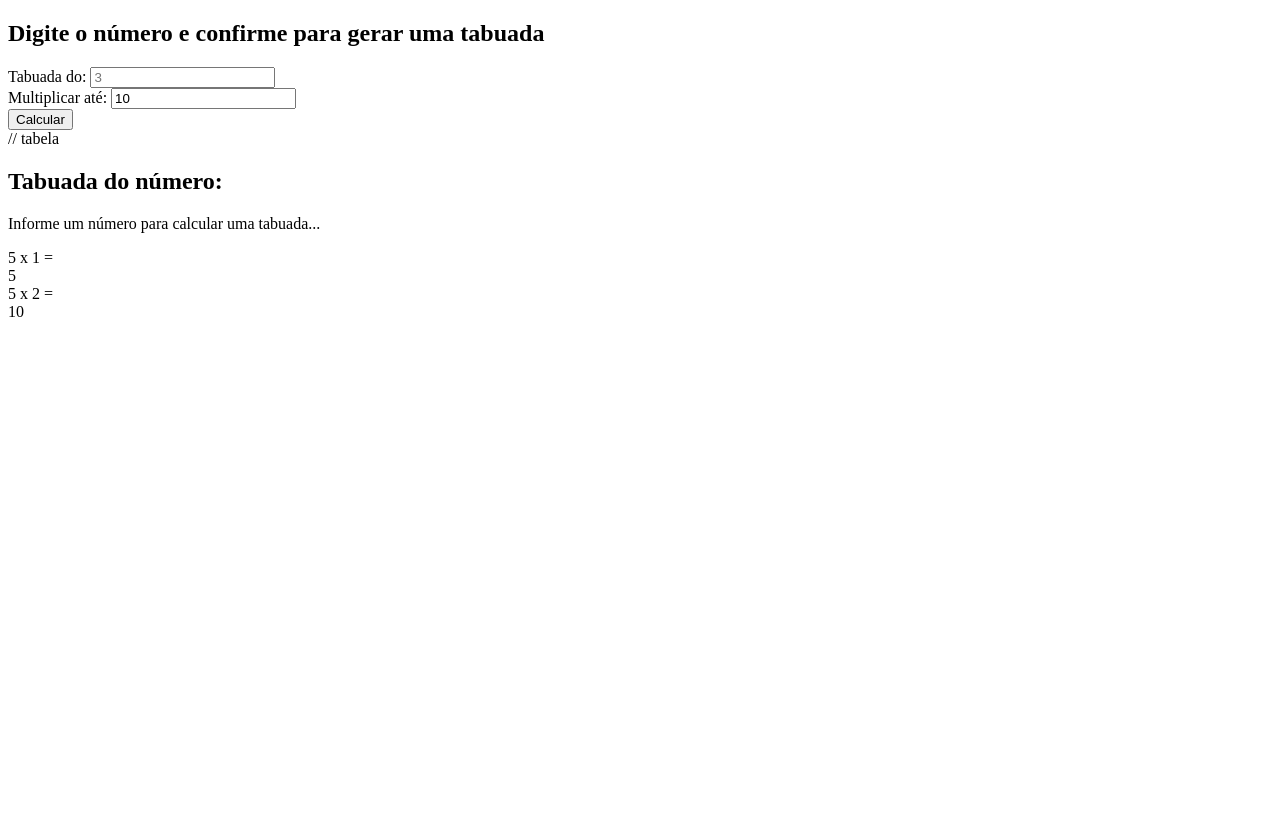
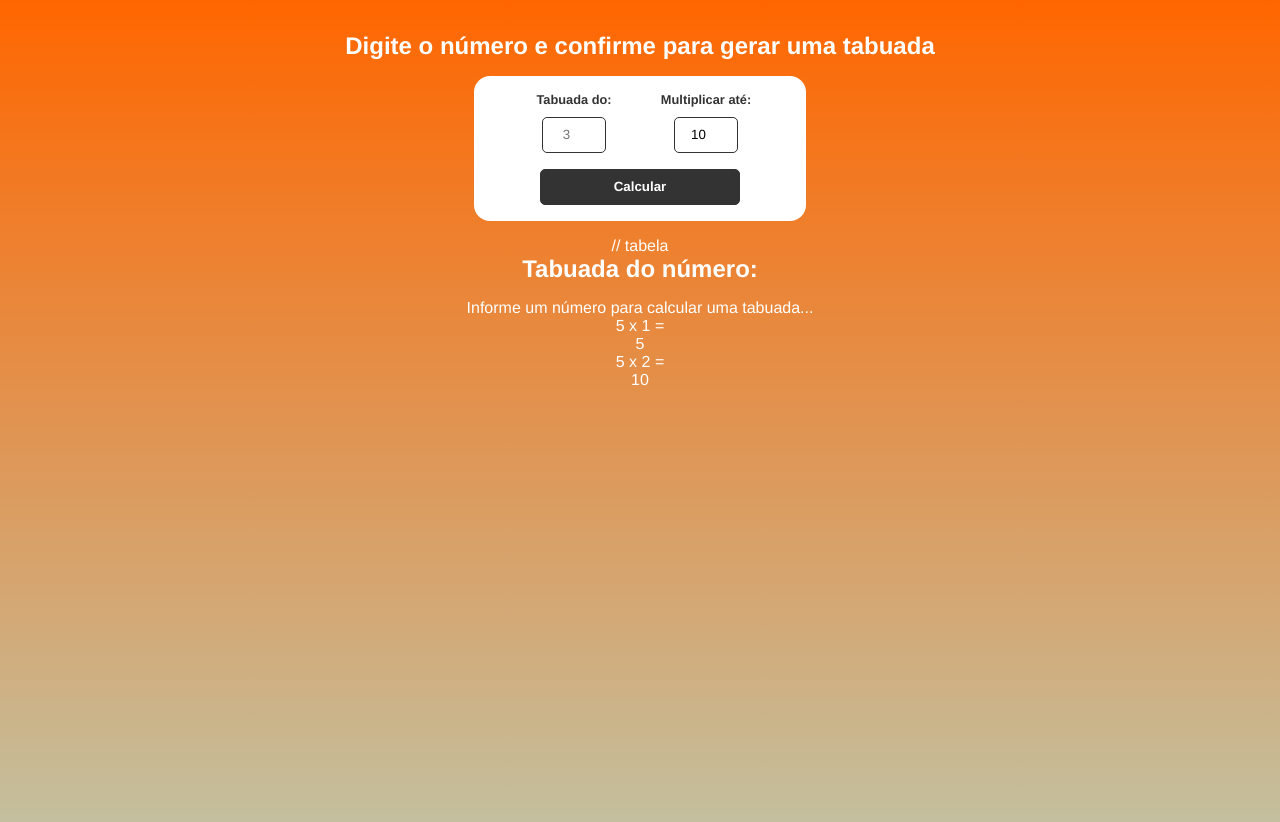
Before and after one commit to GuidoStocco/Tabuada, a plain HTML site: page index.html in a window 1280 px wide. Before the commit the page ends 800 px from the top, so only its background shows below. Drawn offline with Linux system fonts and the light colour scheme; files that its build step writes are made by us from their sources.

Commit message:
CSS tabela completo

```diff
--- a/css/style.css
+++ b/css/style.css
@@ -0,0 +1,66 @@
+*{
+    margin: 0;
+    padding: 0;
+    font-family: Helvetica;
+}
+
+body{
+    text-align: center;
+    padding: 2rem;
+    min-height: 100vh;
+    background: linear-gradient(180deg, #ff6600 0%, #c2c2a3 98%);
+    color: #fff;
+}
+
+h2{
+    margin-bottom: 1rem;
+}
+
+#multiplication-form{
+    display: flex;
+    justify-content: center;
+    align-items: center;
+    flex-wrap: wrap;
+    max-width: 300px;
+    margin: 1rem auto;
+    padding: 1rem;
+    background-color: #fff;
+    border-radius: 1rem;
+    color: #333;
+}
+
+.form-control{
+    display: flex;
+    flex-direction: column;
+    align-items: center;
+    width: 100px;
+    margin: 0 1rem;
+}
+
+.form-control label{
+    font-size: 0.8rem;
+    margin-bottom: 0.6rem;
+    font-weight: bold
+}
+
+.form-control input{
+    margin-bottom: 1rem;
+    flex: 1;
+    padding: 0.6rem 0.4rem;
+    border: 1px solid #333;
+    width: 50px ;
+    border-radius: 5px;
+    text-align: center;
+}
+
+#multiplication-form input[type="submit"]{
+    padding: 0.6rem 1.7rem;
+    max-height: 50px;
+    width: 200px;
+    color:#fff;
+    background-color: #333;
+    border: 1px solid #333;
+    border-radius: 5px;
+    cursor: pointer;
+    font-weight: bold;
+}
--- a/index.html
+++ b/index.html
@@ -4,7 +4,7 @@
     <meta charset="UTF-8">
     <meta name="viewport" content="width=device-width, initial-scale=1.0">
     <title>Tabuada</title>
-    <link rel="stylesheet" href="style.css">
+    <link rel="stylesheet" href="./css/style.css">
     <script src="./js/script.js" defer></script>
 </head>
 <body>
```
